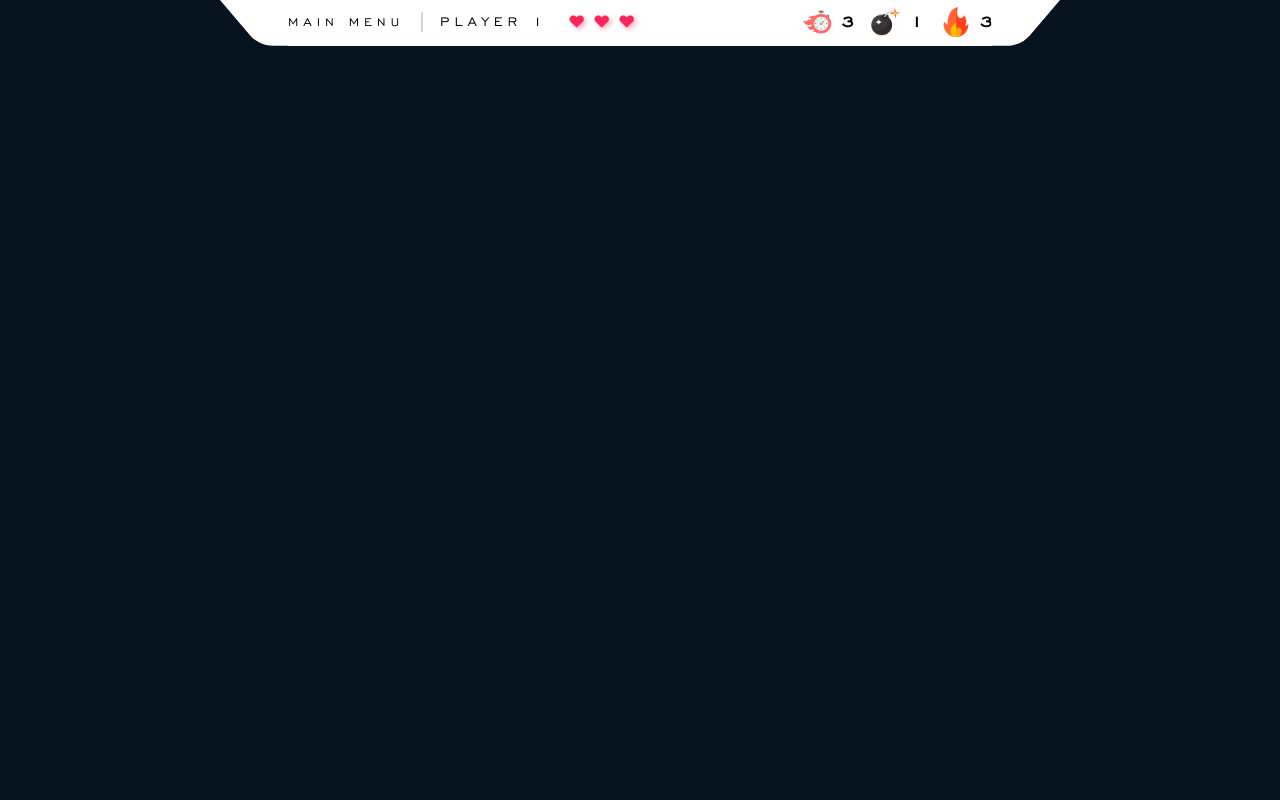
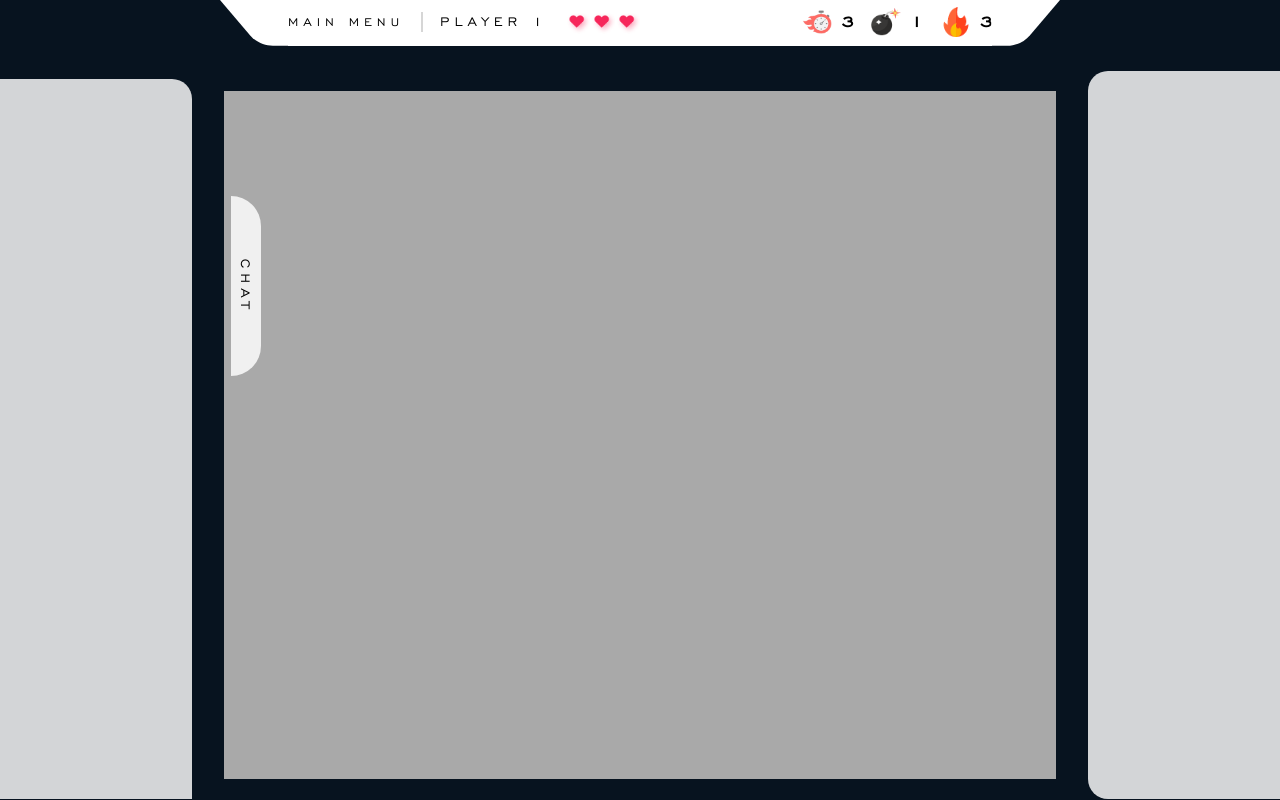
Before and after one commit to Cuntasourous/Bomberman-dom, a plain HTML site: page GameDashboard.html in a window 1280 px wide. Drawn offline with Linux system fonts and the light colour scheme.

Commit message:
chat toggle function

```diff
--- a/GameDashboard.html
+++ b/GameDashboard.html
@@ -56,7 +56,33 @@
                         <path d="M0 0H68.6997V45.7671H52.8348C44.044 45.7671 35.6956 41.9114 29.9957 35.219L0 0Z" fill="white" />
                     </svg>
                 </div>
+            </div>
+        </div>
+        <div class="dashboard">
+            <div class="chat-container">
+                <div class="chat-drawer">
+                    <p class="player-font">Chat</p>
+                </div>
+                <div class="chat-sidebar">
+
+                </div>
+            </div>
+            <div class="game-area">
+                <div class="game-board">
+                    <!-- Game board content goes here -->
+                </div>
+            </div>
+            <div class="player-stats-sidebar">
+
+            </div>
         </div>
     </div>
+    <script>
+        const chatDrawer = document.querySelector('.chat-drawer');
+        const chatContainer = document.querySelector('.chat-container');
+        chatDrawer.addEventListener('click', () => {
+            chatContainer.classList.toggle('active');
+        });
+    </script>
 </body>
 </html>
--- a/static/style.css
+++ b/static/style.css
@@ -4,6 +4,7 @@ Body{
     margin: 0 auto;
     padding: 0;
     overflow-x: hidden;
+    overflow-y: hidden;
 }
 
 @font-face {
@@ -227,6 +228,79 @@ Body{
     margin-right: 9px;
 }
 
+/* Game Area */
+.dashboard{
+    display: flex;
+    align-items: center;
+    justify-content: space-between;
+    width: 100vw;
+    margin-top: 25px;
+}
+
+.chat-container{
+    width: 15vw;
+    height: 91vh;
+    display: flex;
+    align-items: end;
+    position: relative;
+    transition: margin-left 0.3s ease-in-out;
+}
+
+.chat-sidebar{
+    width: 100%;
+    height: 90vh;
+    background-color: #ffffffd2;
+    border-radius: 0px 20px 0px 0px ;
+    transition: margin-left 0.3s ease-in-out;
+}
+
+.chat-drawer{
+    width: 180px;
+    height: 30px;
+    background-color: #ffffffd2;
+    border-radius: 60px 60px 00px 0px;
+    transform: rotate(90deg);
+    position: absolute;
+    display: flex;
+    align-items: center;
+    justify-content: center;
+    margin-top: 200px;
+    margin-left: 155.9px;
+    top: 0;
+    left: 0;
+    cursor: pointer;
+    transition: margin-left 0.3s ease-in-out;
+}
+
+.chat-drawer p{
+    color: black;
+    transition: all 0.3s ease-in-out;
+}
+
+.chat-drawer p:hover{
+    color: #F6265A;
+}
+
+.active{
+    margin-left: -232px;
+    transition: margin-left 0.3s ease-in-out;
+}
+
+.game-area{
+    width: 65vw;
+    height: 86vh;
+    background-color: darkgray;
+}
+
+.player-stats-sidebar{
+    width: 15vw;
+    height: 91vh;
+    background-color: #ffffffd2;
+    /* position: fixed; */
+    bottom: 0;
+    border-radius: 20px 0px 0px 20px ;
+}
+
 @media screen and (max-width: 900px) {
     .splash-screen .menu{
         display: flex;
```
